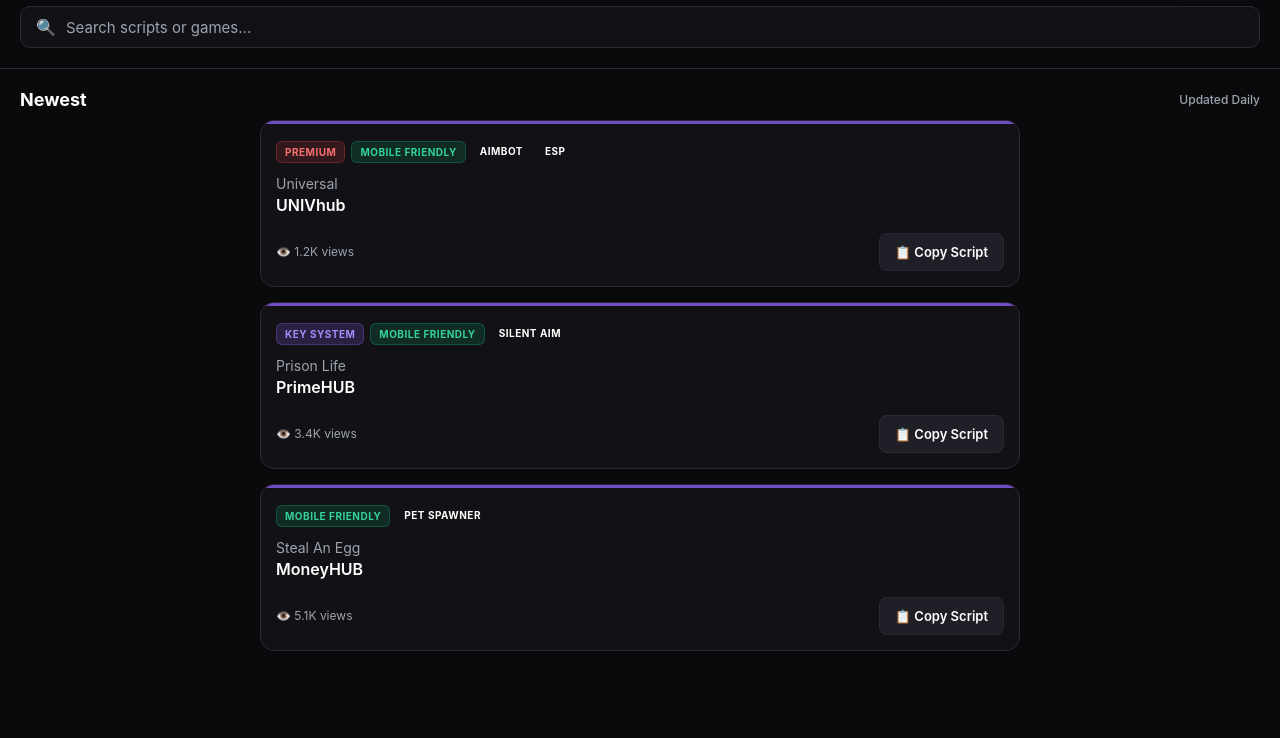
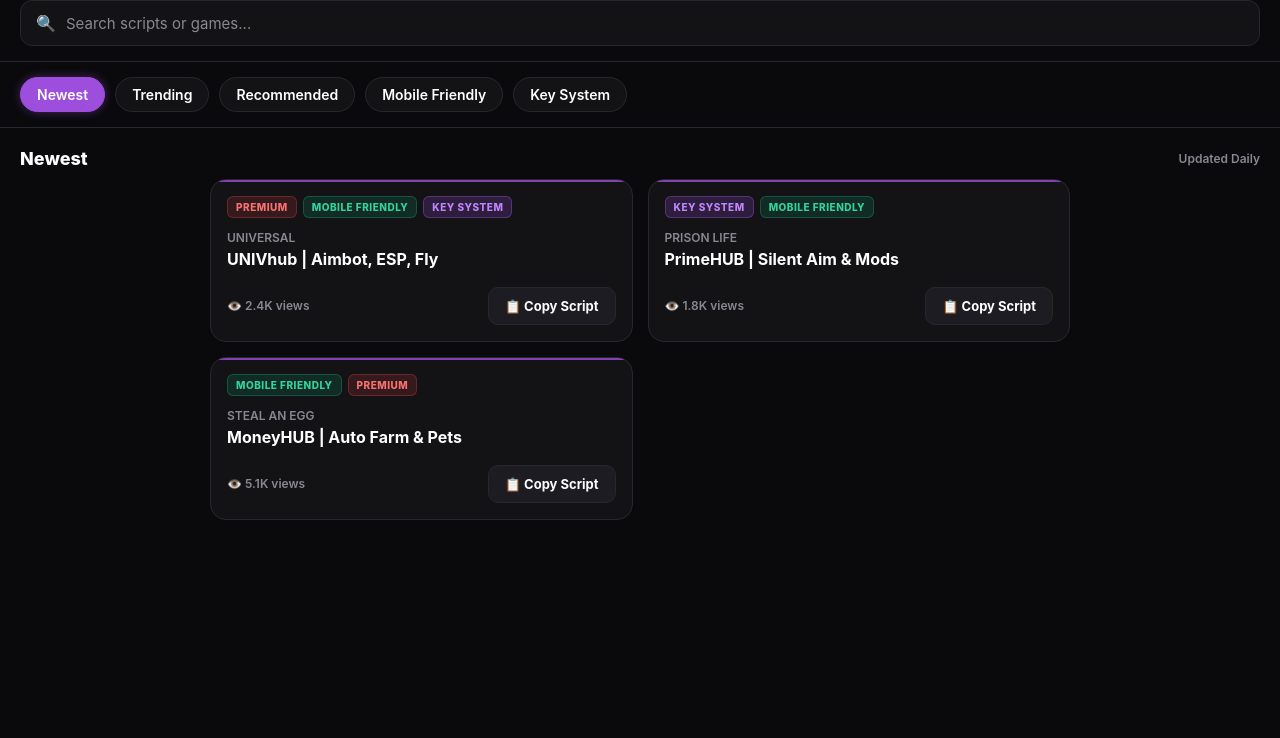
Before and after one commit to filip-prog/DeepHub, a plain HTML site: page index.html in a window 1280 px wide. Shown: the part 62-800 px from the top of the page. Drawn offline with Linux system fonts and the light colour scheme.

Commit message:
Update index.html

```diff
--- a/index.html
+++ b/index.html
@@ -2,123 +2,155 @@
 <html lang="en">
 <head>
     <meta charset="UTF-8">
-    <meta name="viewport" content="width=device-width, initial-scale=1.0">
-    <title>DeepHub | Premium Scripts</title>
+    <meta name="viewport" content="width=device-width, initial-scale=1.0, maximum-scale=1.0, user-scalable=no">
+    <title>DeepHub | Roblox Scripts</title>
     <style>
-        /* Culori: Negru și Mov */
+        /* CULORI: NEGRU ȘI MOV */
         :root {
             --bg-main: #0a0a0c;
-            --bg-card: #121216;
-            --bg-hover: #1a1a22;
-            --accent: #8b5cf6; /* Movul principal */
-            --accent-glow: rgba(139, 92, 246, 0.4);
+            --bg-card: #131316;
+            --bg-hover: #1e1e24;
+            --accent: #9d4edd; /* Movul principal */
+            --accent-glow: rgba(157, 78, 221, 0.4);
             --text-main: #ffffff;
-            --text-muted: #9ca3af;
-            --border: #2a2a35;
+            --text-muted: #888891;
+            --border: #27272e;
         }
 
         * { margin: 0; padding: 0; box-sizing: border-box; font-family: -apple-system, BlinkMacSystemFont, 'Segoe UI', Roboto, sans-serif; -webkit-tap-highlight-color: transparent; }
-        body { background-color: var(--bg-main); color: var(--text-main); min-height: 100vh; overflow-x: hidden; }
+        body { background-color: var(--bg-main); color: var(--text-main); min-height: 100vh; overflow-x: hidden; padding-bottom: 50px; }
 
-        /* Header & Search */
-        header { padding: 20px; display: flex; flex-direction: column; gap: 15px; position: sticky; top: 0; background: var(--bg-main); z-index: 100; border-bottom: 1px solid var(--border); }
+        /* HEADER */
+        header { padding: 15px 20px; display: flex; flex-direction: column; gap: 15px; position: sticky; top: 0; background: var(--bg-main); z-index: 100; border-bottom: 1px solid var(--border); }
 
-        .logo-area { display: flex; align-items: center; justify-content: space-between; }
-        .logo { font-size: 24px; font-weight: 800; letter-spacing: 1px; }
+        .top-bar { display: flex; justify-content: space-between; align-items: center; }
+        .logo { font-size: 22px; font-weight: 900; letter-spacing: 0.5px; }
         .logo span { color: var(--accent); text-shadow: 0 0 10px var(--accent-glow); }
 
-        .discord-btn { background: var(--accent); color: white; padding: 8px 16px; border-radius: 8px; text-decoration: none; font-weight: 600; font-size: 14px; box-shadow: 0 0 15px var(--accent-glow); transition: 0.2s; }
+        .discord-btn { background: var(--accent); color: white; padding: 8px 15px; border-radius: 8px; text-decoration: none; font-weight: bold; font-size: 13px; box-shadow: 0 0 15px var(--accent-glow); }
         .discord-btn:active { transform: scale(0.95); }
 
-        .search-bar { display: flex; align-items: center; background: var(--bg-card); border: 1px solid var(--border); border-radius: 10px; padding: 10px 15px; }
+        .search-bar { display: flex; align-items: center; background: var(--bg-card); border: 1px solid var(--border); border-radius: 12px; padding: 12px 15px; }
         .search-bar input { background: transparent; border: none; color: white; width: 100%; outline: none; font-size: 15px; }
         .search-bar input::placeholder { color: var(--text-muted); }
 
-        /* Layout Secțiuni */
-        .section-title { padding: 20px 20px 10px 20px; font-size: 18px; font-weight: 700; display: flex; justify-content: space-between; align-items: center; }
-        .section-title span { font-size: 12px; color: var(--text-muted); font-weight: 500; }
+        /* MENIU ORIZONTAL (Ca pe rblxscripts) */
+        .nav-menu { display: flex; overflow-x: auto; gap: 10px; padding: 15px 20px; scrollbar-width: none; border-bottom: 1px solid var(--border); }
+        .nav-menu::-webkit-scrollbar { display: none; }
+        .nav-btn { background: var(--bg-card); border: 1px solid var(--border); color: var(--text-main); padding: 8px 16px; border-radius: 20px; font-size: 14px; font-weight: 600; white-space: nowrap; cursor: pointer; transition: 0.2s; }
+        .nav-btn.active { background: var(--accent); border-color: var(--accent); color: white; box-shadow: 0 0 10px var(--accent-glow); }
 
-        /* Grid-ul de Carduri (ca pe rblxscripts) */
-        .container { padding: 0 20px 20px 20px; display: grid; grid-template-columns: 1fr; gap: 15px; max-width: 800px; margin: 0 auto; }
+        /* TITLU SECȚIUNE */
+        .section-header { padding: 20px 20px 10px 20px; display: flex; justify-content: space-between; align-items: center; }
+        .section-header h2 { font-size: 18px; font-weight: 800; }
+        .section-header span { font-size: 12px; color: var(--text-muted); font-weight: 600; }
 
-        /* Cardul de Script */
-        .card { background: var(--bg-card); border: 1px solid var(--border); border-radius: 14px; padding: 15px; display: flex; flex-direction: column; gap: 12px; transition: 0.2s; position: relative; overflow: hidden; }
-        .card:active { background: var(--bg-hover); border-color: var(--accent); }
+        /* CONTAINER CARDURI (Listă verticală pe mobil, Grid pe PC) */
+        .grid-container { padding: 0 20px; display: grid; grid-template-columns: 1fr; gap: 15px; max-width: 900px; margin: 0 auto; }
+        @media (min-width: 768px) { .grid-container { grid-template-columns: 1fr 1fr; } }
 
-        /* Linia mov de sus */
-        .card::before { content: ''; position: absolute; top: 0; left: 0; width: 100%; height: 3px; background: var(--accent); opacity: 0.8; }
+        /* CARD SCRIPT */
+        .card { background: var(--bg-card); border: 1px solid var(--border); border-radius: 16px; padding: 16px; display: flex; flex-direction: column; gap: 12px; transition: 0.2s; position: relative; overflow: hidden; }
+        .card:active { border-color: var(--accent); transform: scale(0.98); }
+        .card::before { content: ''; position: absolute; top: 0; left: 0; width: 100%; height: 2px; background: var(--accent); opacity: 0.8; }
 
-        /* Header-ul Cardului (Tag-uri) */
-        .card-header { display: flex; flex-wrap: wrap; gap: 6px; margin-top: 5px; }
-        .tag { font-size: 10px; font-weight: 700; padding: 4px 8px; border-radius: 6px; text-transform: uppercase; letter-spacing: 0.5px; }
-        .tag.key { background: rgba(139, 92, 246, 0.2); color: #a78bfa; border: 1px solid rgba(139, 92, 246, 0.3); }
+        /* TAG-URI */
+        .tags { display: flex; flex-wrap: wrap; gap: 6px; }
+        .tag { font-size: 10px; font-weight: 800; padding: 4px 8px; border-radius: 6px; text-transform: uppercase; letter-spacing: 0.5px; }
+        .tag.key { background: rgba(157, 78, 221, 0.2); color: #c084fc; border: 1px solid rgba(157, 78, 221, 0.4); }
         .tag.mobile { background: rgba(16, 185, 129, 0.15); color: #34d399; border: 1px solid rgba(16, 185, 129, 0.3); }
         .tag.premium { background: rgba(239, 68, 68, 0.15); color: #f87171; border: 1px solid rgba(239, 68, 68, 0.3); }
 
-        /* Titlu Card */
-        .card h3 { font-size: 16px; font-weight: 600; line-height: 1.3; color: white; }
-        .card h3 span { color: var(--text-muted); font-weight: 400; font-size: 14px; display: block; margin-bottom: 2px;}
+        /* INFO CARD */
+        .card-info { display: flex; flex-direction: column; gap: 4px; }
+        .card-game { font-size: 12px; color: var(--text-muted); font-weight: 600; text-transform: uppercase; }
+        .card-title { font-size: 16px; font-weight: 700; line-height: 1.3; color: white; }
 
-        /* Footer-ul Cardului (Buton + Views) */
+        /* FOOTER CARD */
         .card-footer { display: flex; justify-content: space-between; align-items: center; margin-top: 5px; }
-        .views { font-size: 12px; color: var(--text-muted); display: flex; align-items: center; gap: 5px; }
+        .views { font-size: 12px; color: var(--text-muted); display: flex; align-items: center; gap: 4px; font-weight: 600; }
 
-        .copy-btn { background: #1f1f27; color: white; border: 1px solid var(--border); padding: 10px 15px; border-radius: 8px; font-size: 13px; font-weight: 600; transition: 0.2s; cursor: pointer; display: flex; align-items: center; gap: 5px;}
-        .copy-btn:active { background: var(--accent); border-color: var(--accent); transform: scale(0.95); }
+        .copy-btn { background: #1c1c22; color: white; border: 1px solid var(--border); padding: 10px 16px; border-radius: 10px; font-size: 13px; font-weight: 700; transition: 0.2s; cursor: pointer; display: flex; align-items: center; gap: 6px; }
+        .copy-btn:active { background: var(--accent); border-color: var(--accent); }
         .copy-btn.success { background: #10b981; border-color: #10b981; }
-
-        /* Ascunde scrollbar-ul orizontal pe mobil */
-        ::-webkit-scrollbar { width: 0; height: 0; }
     </style>
 </head>
 <body>
 
     <header>
-        <div class="logo-area">
+        <div class="top-bar">
             <div class="logo">Deep<span>Hub</span></div>
-            <a href="https://discord.gg/QN9yTgzJNQ" class="discord-btn">Discord</a>
+            <a href="https://discord.gg/QN9yTgzJNQ" class="discord-btn" target="_blank">Discord</a>
         </div>
         <div class="search-bar">
             <span style="margin-right: 10px; color: var(--text-muted);">🔍</span>
-            <input type="text" placeholder="Search scripts or games...">
+            <input type="text" id="searchInput" placeholder="Search scripts or games...">
         </div>
     </header>
 
-    <div class="section-title">
-        Newest <span>Updated Daily</span>
+    <!-- Meniu orizontal -->
+    <div class="nav-menu">
+        <button class="nav-btn active" onclick="filterScripts('Newest', this)">Newest</button>
+        <button class="nav-btn" onclick="filterScripts('Trending', this)">Trending</button>
+        <button class="nav-btn" onclick="filterScripts('Recommended', this)">Recommended</button>
+        <button class="nav-btn" onclick="filterScripts('Mobile Friendly', this)">Mobile Friendly</button>
+        <button class="nav-btn" onclick="filterScripts('Key System', this)">Key System</button>
     </div>
 
-    <div class="container" id="scripts-container">
-        <!-- Scripturile vor fi injectate aici -->
+    <div class="section-header">
+        <h2 id="sectionTitle">Newest</h2>
+        <span>Updated Daily</span>
+    </div>
+
+    <div class="grid-container" id="scripts-container">
+        <!-- Cardurile se injectează aici -->
     </div>
 
     <script>
-        // AICI PUI SCRIPTURILE TALE
-        const scripts = [
+        // BAZA DE DATE CU SCRIPTURI
+        const scriptsData = [
             {
-                name: "UNIVhub",
+                id: 1,
+                name: "UNIVhub | Aimbot, ESP, Fly",
                 game: "Universal",
-                tags: ["Premium", "Mobile Friendly", "Aimbot", "ESP"],
-                views: "1.2K",
-                code: 'loadstring(game:HttpGet("https://raw.githubusercontent.com/filip-prog/HussHubV2/main/UNIVhub.lua"))()'
+                tags: ["Premium", "Mobile Friendly", "Key System"],
+                views: "2.4K",
+                category: "Newest",
+                loadstring: 'loadstring(game:HttpGet("https://raw.githubusercontent.com/filip-prog/HussHubV2/main/UNIVhub.lua"))()'
             },
             {
-                name: "PrimeHUB",
+                id: 2,
+                name: "PrimeHUB | Silent Aim & Mods",
                 game: "Prison Life",
-                tags: ["Key System", "Mobile Friendly", "Silent Aim"],
-                views: "3.4K",
-                code: 'loadstring(game:HttpGet("https://raw.githubusercontent.com/filip-prog/fuzzy-octo-train/main/main.lua"))()'
+                tags: ["Key System", "Mobile Friendly"],
+                views: "1.8K",
+                category: "Trending",
+                loadstring: 'loadstring(game:HttpGet("https://raw.githubusercontent.com/filip-prog/fuzzy-octo-train/main/main.lua"))()'
             },
             {
-                name: "MoneyHUB",
+                id: 3,
+                name: "MoneyHUB | Auto Farm & Pets",
                 game: "Steal An Egg",
-                tags: ["Mobile Friendly", "Pet Spawner"],
+                tags: ["Mobile Friendly", "Premium"],
                 views: "5.1K",
-                code: 'loadstring(game:HttpGet("https://raw.githubusercontent.com/filip-prog/Steal-a-egg/main/main.lua"))()'
+                category: "Recommended",
+                loadstring: 'loadstring(game:HttpGet("https://raw.githubusercontent.com/filip-prog/Steal-a-egg/main/main.lua"))()'
             }
         ];
 
         const container = document.getElementById('scripts-container');
+        const searchInput = document.getElementById('searchInput');
+        const sectionTitle = document.getElementById('sectionTitle');
+
+        // Funcție pentru randarea cardurilor
+        function renderCards(scripts, categoryName) {
+            container.innerHTML = '';
+            sectionTitle.textContent = categoryName || 'All Scripts';
+
+            if (scripts.length === 0) {
+                container.innerHTML = '<p style="color: var(--text-muted); grid-column: 1/-1; text-align: center; padding: 20px;">No scripts found.</p>';
+                return;
+            }
 
             scripts.forEach((script, index) => {
                 const card = document.createElement('div');
@@ -134,24 +166,22 @@
                 });
 
                 card.innerHTML = `
-                <div class="card-header">
-                    ${tagsHTML}
+                    <div class="tags">${tagsHTML}</div>
+                    <div class="card-info">
+                        <div class="card-game">${script.game}</div>
+                        <div class="card-title">${script.name}</div>
                     </div>
-                <h3>
-                    <span>${script.game}</span>
-                    ${script.name}
-                </h3>
                     <div class="card-footer">
                         <div class="views">👁️ ${script.views} views</div>
-                    <button class="copy-btn" id="btn-${index}">📋 Copy Script</button>
+                        <button class="copy-btn" id="btn-${script.id}">📋 Copy Script</button>
                     </div>
                 `;
-
                 container.appendChild(card);
 
-            const btn = document.getElementById(`btn-${index}`);
+                // Adăugăm acțiunea pentru buton
+                const btn = document.getElementById(`btn-${script.id}`);
                 btn.addEventListener('click', () => {
-                navigator.clipboard.writeText(script.code).then(() => {
+                    navigator.clipboard.writeText(script.loadstring).then(() => {
                         btn.textContent = "✅ Copied!";
                         btn.classList.add('success');
                         setTimeout(() => {
@@ -161,6 +191,35 @@
                     });
                 });
             });
+        }
+
+        // Inițial afișăm toate scripturile
+        renderCards(scriptsData, "Newest");
+
+        // Funcție pentru filtrare pe categorii
+        function filterScripts(category, btn) {
+            // Schimbă butonul activ
+            document.querySelectorAll('.nav-btn').forEach(b => b.classList.remove('active'));
+            btn.classList.add('active');
+
+            if (category === 'Newest') {
+                renderCards(scriptsData, "Newest");
+            } else {
+                // Filtrăm după tag-uri
+                const filtered = scriptsData.filter(s => s.tags.includes(category) || s.category === category);
+                renderCards(filtered, category);
+            }
+        }
+
+        // Funcție pentru căutare
+        searchInput.addEventListener('input', (e) => {
+            const query = e.target.value.toLowerCase();
+            const filtered = scriptsData.filter(s =>
+                s.name.toLowerCase().includes(query) ||
+                s.game.toLowerCase().includes(query)
+            );
+            renderCards(filtered, "Search Results");
+        });
     </script>
 </body>
 </html>
```
Lines whose indentation alone changed are shown as unchanged.
